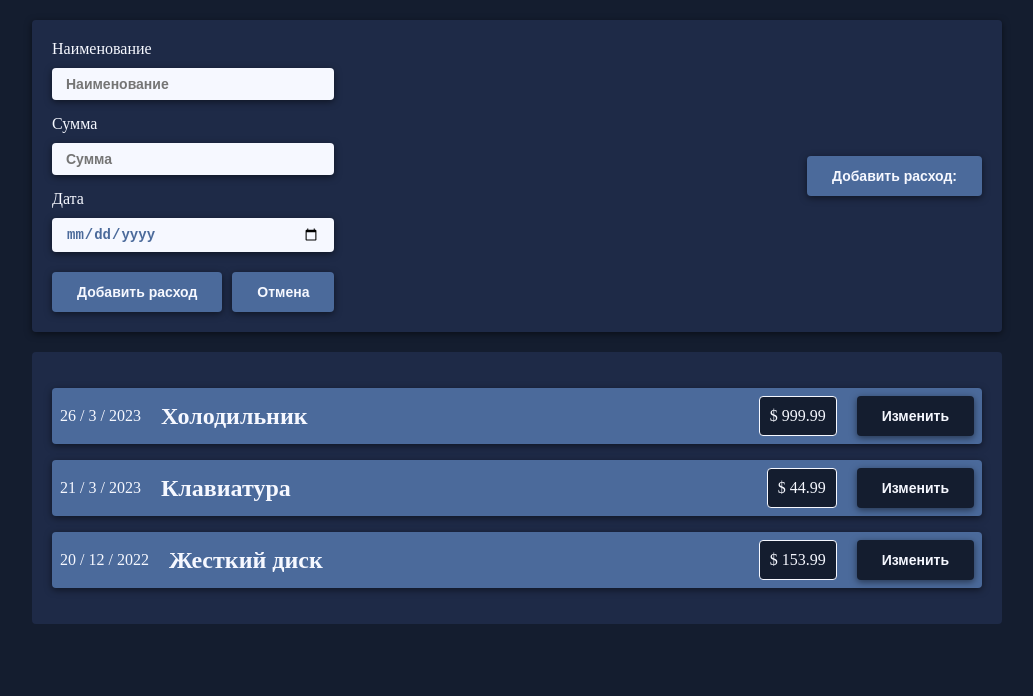
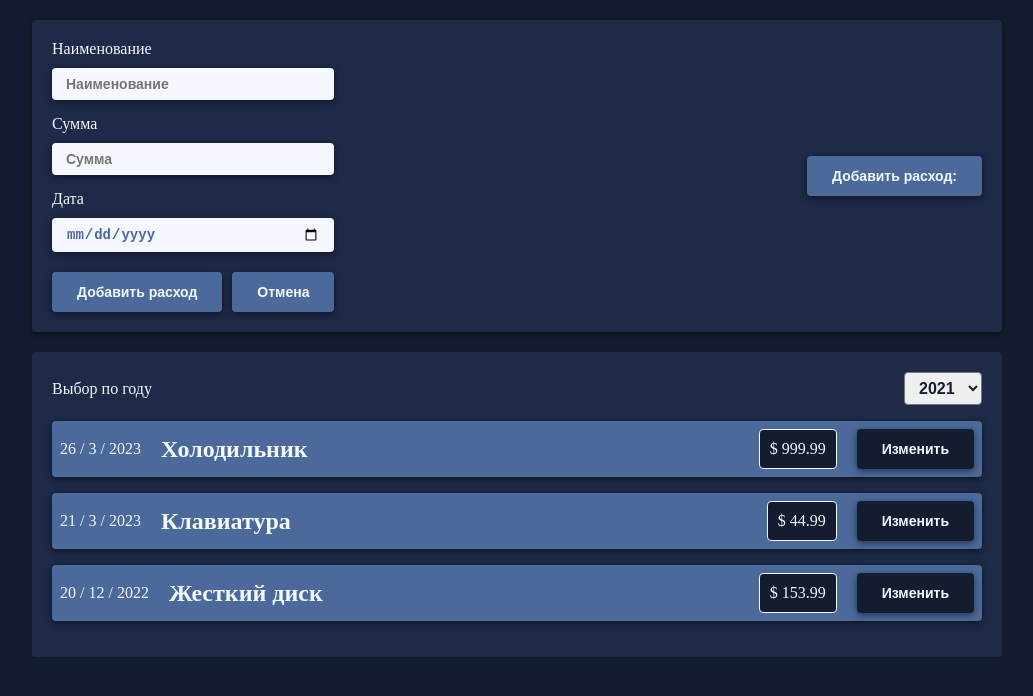
Before and after one commit to TrubitsynEgor/cost-sheet, a React (Create React App) app: page / in a window 1280 px wide. Shown: the top 696 px of the page, without its empty margins (123-1156 px from the left). Built offline with nearby package versions, Linux system fonts and the light colour scheme; a web font is replaced by a local one.

Commit message:
NewCost+logic, Select + logic + style

```diff
--- a/src/App.tsx
+++ b/src/App.tsx
@@ -1,14 +1,45 @@
 import { CostList } from "components/CostList";
 import { Header } from "components/Header";
+import { ICostData } from "components/NewCost";
+import { useState } from "react";
 
 
 
 const App = () => {
+  const [cost, setCost] = useState(
+    [
+      {
+        id: Math.random(),
+        date: new Date(2023, 2, 26),
+        name: 'Холодильник',
+        price: '999.99',
+      },
+      {
+        id: Math.random(),
+        date: new Date(2023, 2, 21),
+        name: 'Клавиатура',
+        price: '44.99',
+      },
+      {
+        id: Math.random(),
+        date: new Date(2022, 11, 20),
+        name: 'Жесткий диск',
+        price: '153.99',
+      },
+    ]
+  )
+
+  const addCostHandler = (newCost: ICostData) => {
+    setCost([
+      ...cost,
+      newCost
+    ])
+  }
 
   return (
     <div className="App">
-      <Header />
-      <CostList />
+      <Header onAddCostHandler={addCostHandler} />
+      <CostList cost={cost} />
     </div>
   );
 }
--- a/src/components/CostItem/CostItem.tsx
+++ b/src/components/CostItem/CostItem.tsx
@@ -5,9 +5,9 @@ import styles from './CostItem.module.scss';
 
 interface CostItemProps extends Omit<ICost, 'id'> { }
 
-export const CostItem = ({ costDate, title, price }: CostItemProps) => {
+export const CostItem = ({ date, name, price }: CostItemProps) => {
 
-  const [text, setText] = useState(title)
+  const [text, setText] = useState(name)
 
   const handleTitle = () => {
     setText('Build')
@@ -16,7 +16,7 @@ export const CostItem = ({ costDate, title, price }: CostItemProps) => {
   return (
     <div className={styles.costItem}>
       <div className={styles.costItemDate}>{
-        costDate.getDate()} / {costDate.getMonth() + 1} / {costDate.getFullYear()}  </div>
+        date.getDate()} / {date.getMonth() + 1} / {date.getFullYear()}  </div>
       <h2 className={styles.costItemTitle}>{text}</h2>
       <div className={styles.costItemPrice}>$ {price}</div>
       <Button onClick={handleTitle} classes={styles.costItemBtn}>Изменить</Button>
--- a/src/components/CostList/CostList.tsx
+++ b/src/components/CostList/CostList.tsx
@@ -1,35 +1,27 @@
 import { CostItem } from 'components/CostItem';
+import { Select } from 'components/UI/Select';
+import { useState } from 'react';
 import { ICost } from 'types';
 import styles from './CostList.module.scss';
 
-interface CostListProps { }
+interface CostListProps {
+  cost: ICost[]
+}
 
-export const CostList = ({ }: CostListProps) => {
-  const cost: ICost[] = [
-    {
-      id: 1,
-      costDate: new Date(2023, 2, 26),
-      title: 'Холодильник',
-      price: 999.99,
-    },
-    {
-      id: 2,
-      costDate: new Date(2023, 2, 21),
-      title: 'Клавиатура',
-      price: 44.99,
-    },
-    {
-      id: 3,
-      costDate: new Date(2022, 11, 20),
-      title: 'Жесткий диск',
-      price: 153.99,
-    },
-  ]
+export const CostList = ({ cost }: CostListProps) => {
+
+  const [selectedYear, SetSelectedYear] = useState('2021')
+
+  const onChangeYear = (year: string) => {
+    SetSelectedYear(year)
+  }
+
 
   return (
     <div className={styles.costList}>
+      <Select onChangeYear={onChangeYear} year={selectedYear} />
       {cost.map(el =>
-        <CostItem key={el.id} costDate={el.costDate} title={el.title} price={el.price} />
+        <CostItem key={el.id} date={el.date} name={el.name} price={el.price} />
       )}
     </div>
   )
--- a/src/components/Header/Header.tsx
+++ b/src/components/Header/Header.tsx
@@ -1,14 +1,20 @@
-import { NewCost } from 'components/NewCost';
+import { ICostData, NewCost } from 'components/NewCost';
 import { Button } from 'components/UI/Button';
+import { } from 'types';
 import styles from './Header.module.scss';
 
-interface HeaderProps { }
+interface HeaderProps {
+  onAddCostHandler: (newCost: ICostData) => void
+}
+export const Header = ({ onAddCostHandler }: HeaderProps) => {
 
-export const Header = ({ }: HeaderProps) => {
+  const saveDataHandler = (data: ICostData) => {
+    onAddCostHandler(data)
+  }
 
   return (
     <div className={styles.header}>
-      <NewCost />
+      <NewCost onSaveCostData={saveDataHandler} />
       <Button classes={styles.headerBtn} >Добавить расход:</Button>
     </div>
   )
--- a/src/components/NewCost/NewCost.tsx
+++ b/src/components/NewCost/NewCost.tsx
@@ -1,62 +1,66 @@
 import { Button } from 'components/UI/Button';
 import { Input } from 'components/UI/Input';
 import { ChangeEvent, useState } from 'react';
+import { ICost } from 'types';
 import styles from './NewCost.module.scss';
 
-interface NewCostProps { }
 
-export const NewCost = ({ }: NewCostProps) => {
+export interface ICostData extends ICost { }
+interface NewCostProps {
+  onSaveCostData: (data: ICostData) => void
+}
 
-  // const [name, setName] = useState('')
-  // const [price, setPrice] = useState('')
-  // const [date, setDate] = useState('')
+export const NewCost = ({ onSaveCostData }: NewCostProps) => {
 
-  const [value, setValue] = useState({
-    name: '',
-    price: '',
-    date: '',
-  })
+  const [name, setName] = useState('')
+  const [price, setPrice] = useState('')
+  const [date, setDate] = useState('')
+
+
 
   const handleName = (e: ChangeEvent<HTMLInputElement>) => {
-    setValue({
-      ...value,
-      name: e.target.value,
-    });
+    setName(e.target.value);
   }
   const handlePrice = (e: ChangeEvent<HTMLInputElement>) => {
-    setValue({
-      ...value,
-      price: e.target.value,
-    });
+    setPrice(e.target.value);
   }
   const handleDate = (e: ChangeEvent<HTMLInputElement>) => {
-    setValue({
-      ...value,
-      date: e.target.value,
-    });
+    setDate(e.target.value);
   }
 
-  const handleAny = () => {
+  const submitHandler = (e: React.FormEvent<HTMLFormElement>) => {
+    e.preventDefault()
+    const costData = {
+      id: Math.random(),
+      name,
+      price,
+      date: new Date(date)
+    };
+    onSaveCostData(costData)
+    setName('')
+    setPrice('')
+    setDate('')
+
   }
 
   return (
-    <form action='#' className={styles.newCost} onSubmit={(e) => e.preventDefault()}>
+    <form action='#' className={styles.newCost} onSubmit={submitHandler}>
       <div className={styles.newCostInputGroup}>
-        <Input onChange={handleName} classes={styles.newCostInput} placeholder='Наименование' type='text' name='name'>
+        <Input onChange={handleName} value={name} classes={styles.newCostInput} placeholder='Наименование' type='text' name='name'>
           Наименование
         </Input>
-        <Input onChange={handlePrice} classes={styles.newCostInput} placeholder='Сумма' type='number' name='Sum'
+        <Input onChange={handlePrice} value={price} classes={styles.newCostInput} placeholder='Сумма' type='number' name='Sum'
           min='1' step='1'>
           Сумма
         </Input>
-        <Input onChange={handleDate} classes={styles.newCostInput} placeholder='Дата' type='date' name='Date'
+        <Input onChange={handleDate} value={date} classes={styles.newCostInput} placeholder='Дата' type='date' name='Date'
           min='2019-01-01' step='2022-12-31'>
           Дата
         </Input>
       </div>
       <div className={styles.newCostBtnGroup}>
-        <Button onClick={handleAny} classes={styles.newCostBtn} type='submit'>Добавить расход</Button>
-        <Button onClick={handleAny} classes={styles.newCostBtn} type='submit'>Отмена</Button>
+        <Button classes={styles.newCostBtn} type='submit'>Добавить расход</Button>
+        <Button classes={styles.newCostBtn} type='submit'>Отмена</Button>
       </div>
     </form>
   )
--- /dev/null
+++ b/src/components/UI/Select/Select.module.scss
@@ -0,0 +1,22 @@
+.select {
+	display: flex;
+	justify-content: space-between;
+	align-items: center;
+
+	&Label {
+		color: var(--gray-50);
+	}
+
+	&Item {
+		padding: 6px 10px;
+		border-radius: 4px;
+		color: var(--gray-500);
+		font-size: 16px;
+		font-weight: 700;
+
+		&:focus {
+			outline: none;
+			border: 1px solid var(--main-color-hover);
+		}
+	}
+}
--- /dev/null
+++ b/src/components/UI/Select/Select.tsx
@@ -0,0 +1,25 @@
+import styles from './Select.module.scss';
+
+interface SelectProps {
+  year: string
+  onChangeYear: (year: string) => void
+}
+
+export const Select = ({ year, onChangeYear }: SelectProps) => {
+
+  const handleYear = (e: React.ChangeEvent<HTMLSelectElement>) => {
+    onChangeYear(e.target.value)
+  }
+
+  return (
+    <div className={styles.select}>
+      <label className={styles.selectLabel} htmlFor="select">Выбор по году</label>
+      <select className={styles.selectItem} onChange={handleYear} value={year} name="selectYear" id="select">
+        <option value="2020">2020</option>
+        <option value="2021">2021</option>
+        <option value="2022">2022</option>
+        <option value="2023">2023</option>
+      </select>
+    </div>
+  )
+};
--- /dev/null
+++ b/src/components/UI/Select/index.ts
@@ -0,0 +1 @@
+export * from './Select';
--- a/src/types/cost.ts
+++ b/src/types/cost.ts
@@ -1,6 +1,6 @@
 export interface ICost {
 	id: number
-	costDate: Date
-	title: string
-	price: number
+	name: string,
+	price: string,
+	date: Date
 }
```
